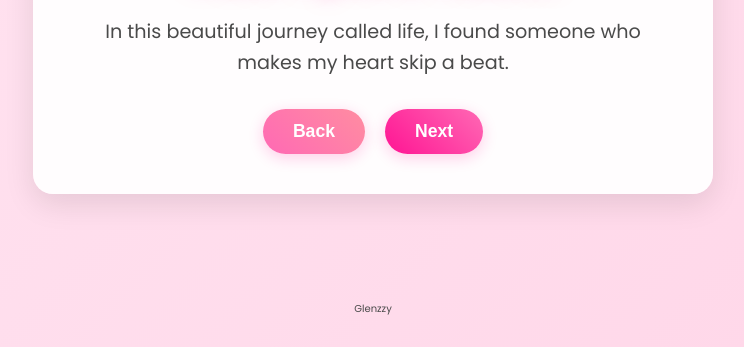
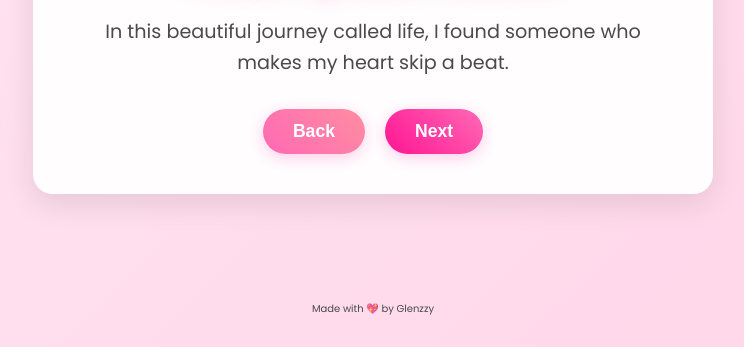
Before and after one commit to G4EVA-dev/be-my-valentine, a plain HTML site: page index.html in a window 1280 px wide. Shown: the part 453-800 px from the top of the page, without its empty margins (267-1011 px from the left). Drawn offline with nearby package versions, Linux system fonts and the light colour scheme; files whose address does not match are found by name.

Commit message:
edit my footer

```diff
--- a/index.html
+++ b/index.html
@@ -121,7 +121,7 @@
       </div>
     </div>
     <footer>
-      <p>Glenzzy</p>
+      <p>Made with 💖 by Glenzzy</p>
     </footer>
     <canvas id="confetti-canvas"></canvas>
   </body>
```
